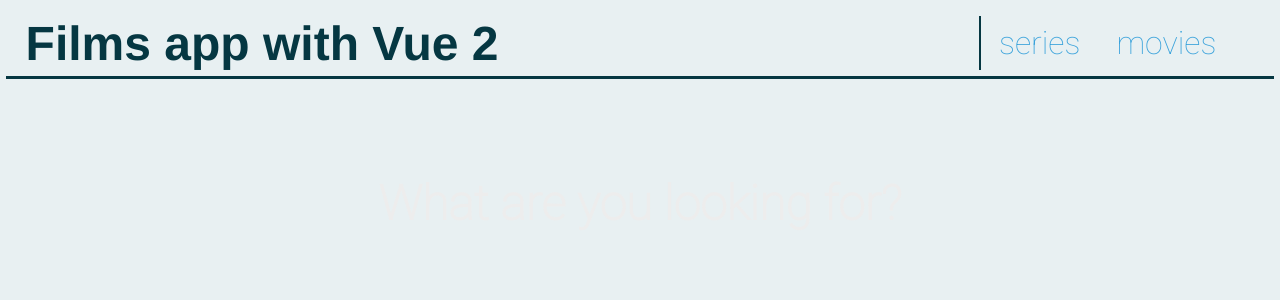
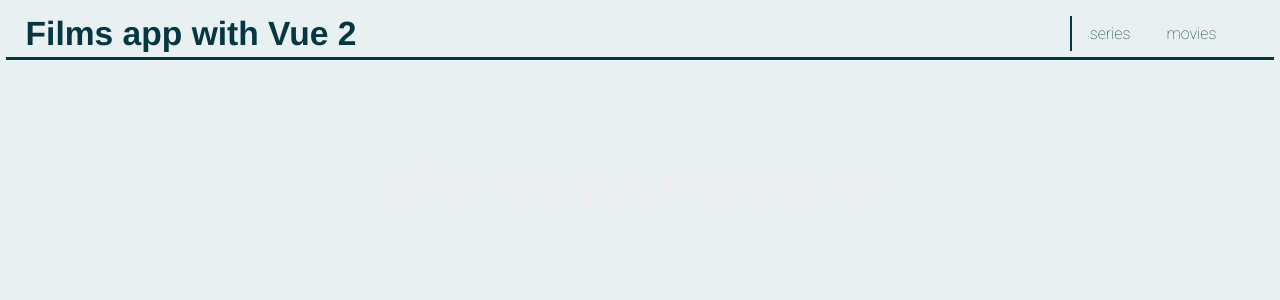
Before and after one commit to SantinoCastagno/films-app-with-vue2, a Vue app: page / in a window 1280 px wide. Shown: the top 300 px of the page. Built offline with nearby package versions, Linux system fonts and the light colour scheme; a web font is replaced by a local one.

Commit message:
header finished

```diff
--- a/src/App.vue
+++ b/src/App.vue
@@ -25,7 +25,6 @@ export default {
 */
 @import url("https://fonts.googleapis.com/css2?family=Zen+Loop&display=swap");
 
-
 * {
   margin: 0;
   padding: 0;
@@ -50,17 +49,4 @@ body {
   flex-direction: column;
   align-items: center;
 }
-
-.header {
-  margin: 5vh 0px;
-  display: flex;
-  justify-content: center;
-  align-items: center;
-  border: 0.2rem solid #39a2db;
-  font-size: 3rem;
-  text-align: center;
-  width: 40vw;
-  height: 20vh;
-  border-radius: 0.2;
-}
 </style>
--- a/src/components/Header.vue
+++ b/src/components/Header.vue
@@ -15,7 +15,7 @@ export default {};
 </script>
 
 <style scoped>
-@import url('https://fonts.googleapis.com/css2?family=Roboto:wght@100&display=swap');
+@import url("https://fonts.googleapis.com/css2?family=Roboto:wght@100&display=swap");
 
 header {
   margin: 10px 0px;
@@ -25,7 +25,7 @@ header {
   display: flex;
   justify-content: space-between;
   align-items: center;
-  font-size: 2rem;
+  font-size: 1.4rem;
   width: 96vw;
 }
 
@@ -39,6 +39,7 @@ ul {
   border-left: 2px solid #053742;
   margin: 6px 20px;
   font-family: roboto;
+  font-size: 1rem;
 }
 
 li {
@@ -48,13 +49,12 @@ li {
 
 a,
 a:visited {
-  color: #39a2db;
+  color: #053742;
   text-decoration-color: #e8f0f2;
   transition-duration: 1s;
 }
 
 a:hover {
-  color: #39a2db;
   text-decoration-color: #053742;
   transition-duration: 1s;
 }
```
